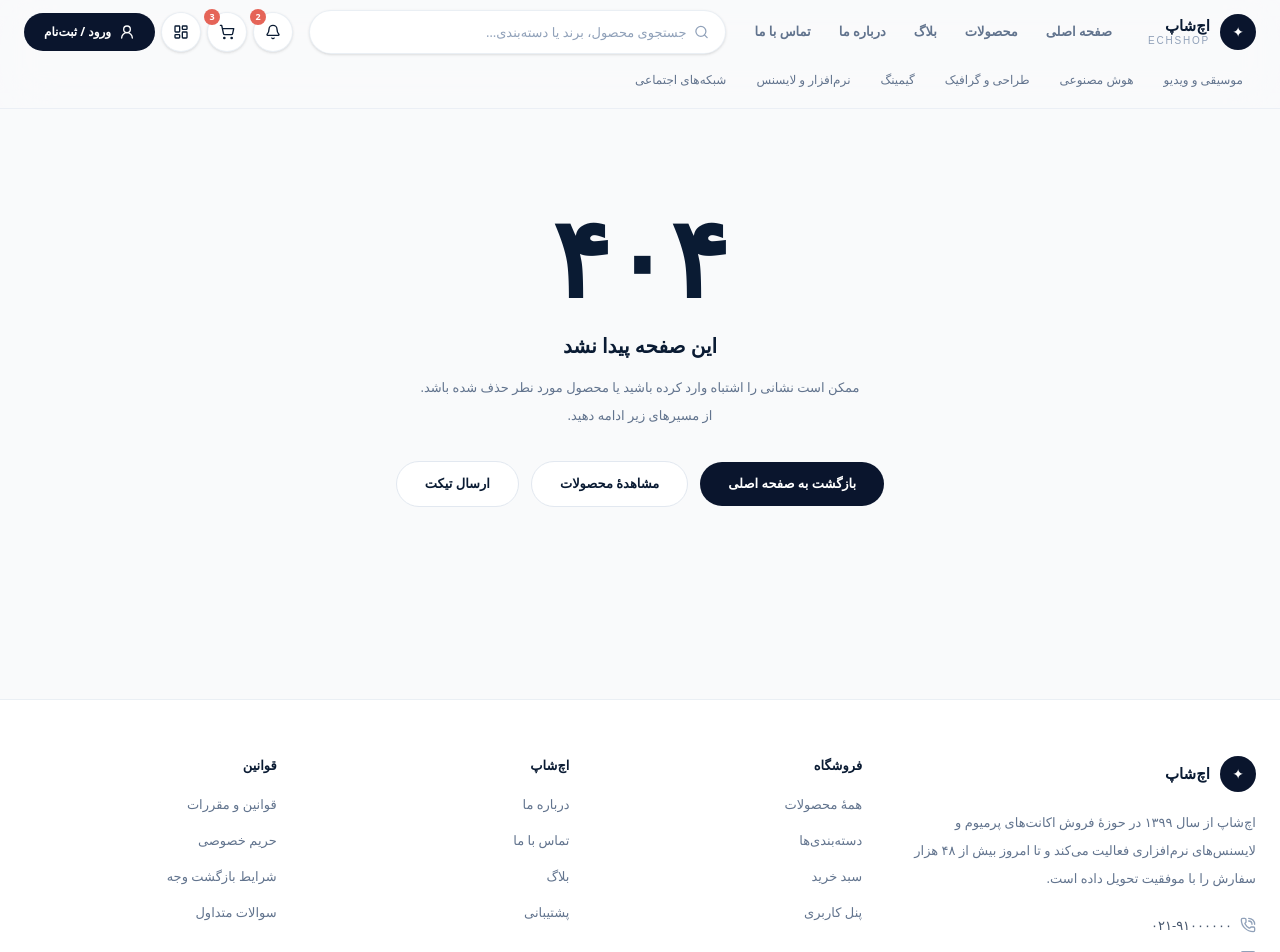
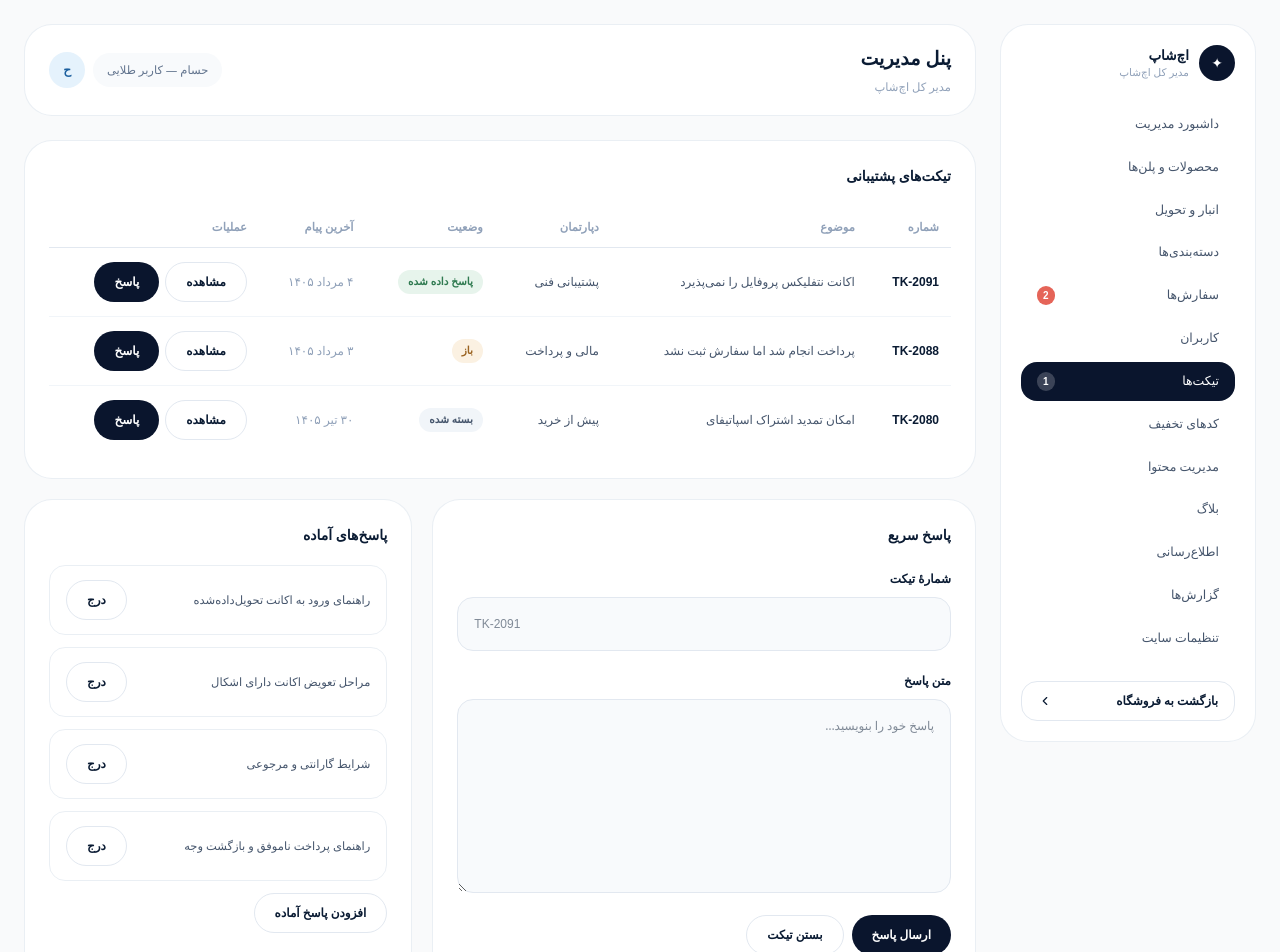
Before and after one commit to hesaamhub/echshop, a Next.js app: page /admin/tickets in a window 1280 px wide. Before the commit this address had no page. Shown: the top 952 px of the page. Built offline with nearby package versions, Linux system fonts and the light colour scheme.

Commit message:
feat: admin tickets and discount codes

```diff
--- /dev/null
+++ b/src/app/admin/discounts/page.tsx
@@ -0,0 +1,62 @@
+import { Badge, Button, Card, Field, Table, Td } from "@/components/panel/Ui"
+import { toman } from "@/lib/utils"
+
+const codes = [
+  { code: "ECH20", type: "درصدی", value: "۲۰٪", limit: 500, used: 318, expire: "۱۴۰۵/۰۶/۱۵", tone: "green", status: "فعال" },
+  { code: "WELCOME", type: "مبلغ ثابت", value: "۵۰٬۰۰۰ تومان", limit: 1000, used: 742, expire: "بدون محدودیت", tone: "green", status: "فعال" },
+  { code: "AI15", type: "درصدی", value: "۱۵٪", limit: 200, used: 200, expire: "۱۴۰۵/۰۴/۳۱", tone: "gray", status: "پایان یافته" },
+  { code: "NOWRUZ", type: "درصدی", value: "۳۰٪", limit: 300, used: 291, expire: "۱۴۰۵/۰۱/۱۵", tone: "gray", status: "منقضی شده" },
+] as const
+
+export default function AdminDiscountsPage() {
+  return (
+    <div className="grid gap-5 xl:grid-cols-[1.5fr_1fr]">
+      <Card title="کدهای تخفیف">
+        <Table head={["کد", "نوع", "مقدار", "سقف استفاده", "استفاده‌شده", "انقضا", "وضعیت", "عملیات"]}>
+          {codes.map((item) => (
+            <tr key={item.code}>
+              <Td className="font-latin font-bold text-[#0a1b33]">{item.code}</Td>
+              <Td>{item.type}</Td>
+              <Td className="num">{item.value}</Td>
+              <Td className="num">{toman(item.limit)}</Td>
+              <Td className="num">{toman(item.used)}</Td>
+              <Td className="num text-slate-400">{item.expire}</Td>
+              <Td>
+                <Badge tone={item.tone}>{item.status}</Badge>
+              </Td>
+              <Td>
+                <div className="flex gap-1.5">
+                  <Button variant="ghost">ویرایش</Button>
+                  <Button variant="danger">حذف</Button>
+                </div>
+              </Td>
+            </tr>
+          ))}
+        </Table>
+      </Card>
+
+      <Card title="ایجاد کد تخفیف" className="h-fit">
+        <div className="space-y-4">
+          <Field label="کد" placeholder="ECHSHOP25" latin />
+          <label className="block">
+            <span className="text-[12px] font-semibold text-[#0a1b33]">نوع تخفیف</span>
+            <select className="mt-2 w-full rounded-2xl border border-slate-200 bg-slate-50 px-4 py-3 text-[12px] outline-none focus:border-[#2783de]">
+              <option>درصدی</option>
+              <option>مبلغ ثابت</option>
+              <option>ارسال رایگان تحویل فوری</option>
+            </select>
+          </label>
+          <Field label="مقدار" placeholder="۲۵" />
+          <Field label="سقف استفاده" placeholder="۵۰۰" />
+          <Field label="حداقل مبلغ سبد (تومان)" placeholder="۲۰۰٬۰۰۰" />
+          <Field label="تاریخ انقضا" placeholder="۱۴۰۵/۰۸/۰۱" />
+          <div className="flex items-center justify-between rounded-2xl border border-slate-200/70 px-4 py-3.5">
+            <span className="text-[12px] text-slate-600">فقط برای اولین خرید</span>
+            <input type="checkbox" className="h-4 w-4 accent-[#2783de]" />
+          </div>
+          <Button>ایجاد کد</Button>
+        </div>
+      </Card>
+    </div>
+  )
+}
--- /dev/null
+++ b/src/app/admin/tickets/page.tsx
@@ -0,0 +1,72 @@
+import { Badge, Button, Card, Field, Table, Td } from "@/components/panel/Ui"
+import { tickets } from "@/lib/data"
+import { ticketStatusLabels } from "@/lib/types"
+import { faDate } from "@/lib/utils"
+
+const tone = {
+  open: "amber",
+  answered: "green",
+  pending_user: "blue",
+  closed: "gray",
+} as const
+
+export default function AdminTicketsPage() {
+  return (
+    <div className="space-y-5">
+      <Card title="تیکت‌های پشتیبانی">
+        <Table head={["شماره", "موضوع", "دپارتمان", "وضعیت", "آخرین پیام", "عملیات"]}>
+          {tickets.map((ticket) => (
+            <tr key={ticket.id}>
+              <Td className="num font-semibold text-[#0a1b33]">{ticket.id}</Td>
+              <Td>{ticket.subject}</Td>
+              <Td>{ticket.department}</Td>
+              <Td>
+                <Badge tone={tone[ticket.status]}>{ticketStatusLabels[ticket.status]}</Badge>
+              </Td>
+              <Td className="text-slate-400">{faDate(ticket.updatedAt)}</Td>
+              <Td>
+                <div className="flex gap-1.5">
+                  <Button variant="ghost">مشاهده</Button>
+                  <Button>پاسخ</Button>
+                </div>
+              </Td>
+            </tr>
+          ))}
+        </Table>
+      </Card>
+
+      <div className="grid gap-5 xl:grid-cols-[1.4fr_1fr]">
+        <Card title="پاسخ سریع">
+          <div className="space-y-4">
+            <Field label="شمارهٔ تیکت" placeholder="TK-2091" latin />
+            <Field label="متن پاسخ" textarea rows={6} placeholder="پاسخ خود را بنویسید…" />
+            <div className="flex gap-2">
+              <Button>ارسال پاسخ</Button>
+              <Button variant="ghost">بستن تیکت</Button>
+            </div>
+          </div>
+        </Card>
+
+        <Card title="پاسخ‌های آماده">
+          <div className="space-y-3">
+            {[
+              "راهنمای ورود به اکانت تحویل‌داده‌شده",
+              "مراحل تعویض اکانت دارای اشکال",
+              "شرایط گارانتی و مرجوعی",
+              "راهنمای پرداخت ناموفق و بازگشت وجه",
+            ].map((item) => (
+              <div
+                key={item}
+                className="flex items-center justify-between rounded-2xl border border-slate-200/70 px-4 py-3.5"
+              >
+                <span className="text-[11.5px] text-slate-600">{item}</span>
+                <Button variant="ghost">درج</Button>
+              </div>
+            ))}
+            <Button variant="ghost">افزودن پاسخ آماده</Button>
+          </div>
+        </Card>
+      </div>
+    </div>
+  )
+}
```
